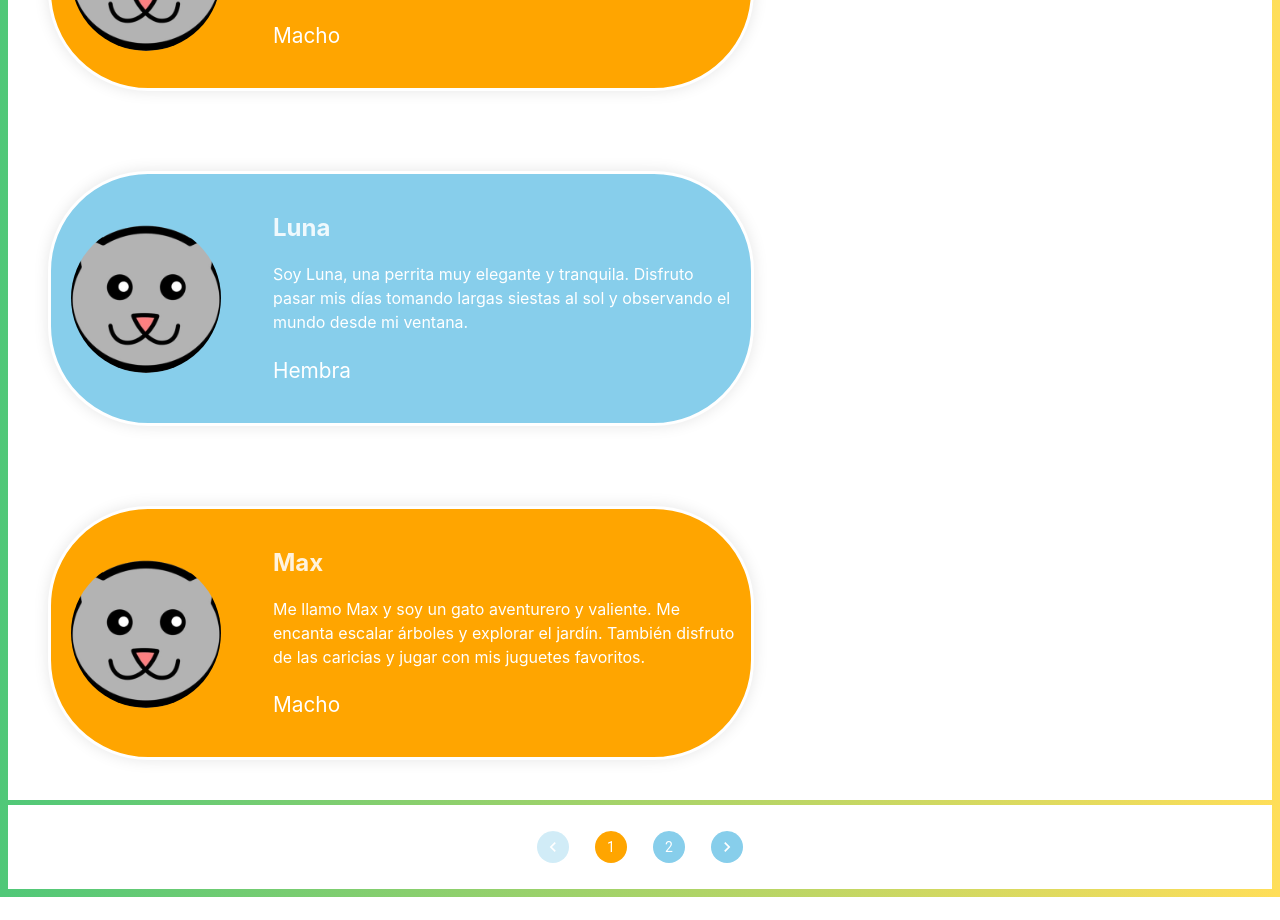
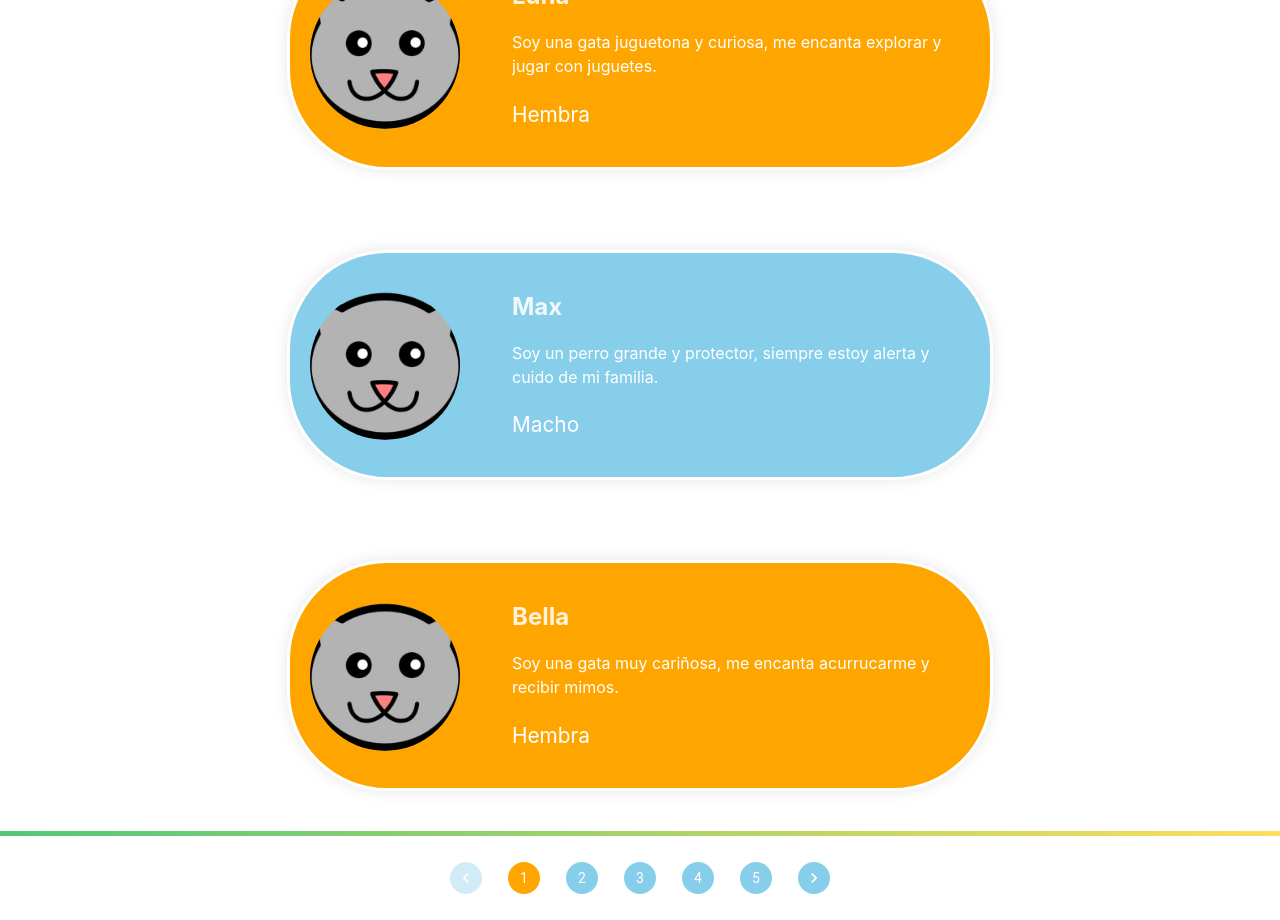
Before and after one commit to Noodle-itsDev/HappyPawsFrontEnd, a React (Vite) app: page / in a window 1280 px wide. Shown: the part 1200-2120 px from the top of the page. Before the commit the page ends 2097 px from the top, so only its background shows below. Built offline with nearby package versions, Linux system fonts and the light colour scheme.

Commit message:
Filtro acabado
filtro finalizado de provincia

```diff
--- a/src/mascotas-frontend/components-mascotas/ProductCard.css
+++ b/src/mascotas-frontend/components-mascotas/ProductCard.css
@@ -60,12 +60,14 @@
 /* Media query para vistas de ordenador (481px o más) */
 @media (min-width: 481px) {
   .product-card-container {
+    display: flex;
+    justify-content: center;
+    align-items: center;
+    height: auto;
     position: relative;
     max-width: 100%;
     background-color: white;
-
   }
-
 
   .background-card {
     position: relative;
--- a/src/mascotas-frontend/components-mascotas/filtroAdoptar.tsx
+++ b/src/mascotas-frontend/components-mascotas/filtroAdoptar.tsx
@@ -3,24 +3,27 @@ import './filtro.css';
 
 interface FiltroAdoptarProps {
   onClose: () => void;
-  applyFilters: (filters: { tipo: string; genero: string; tamaño: string }) => void;
+  applyFilters: (filters: { tipomascota: string; genero: string; tamaño: string; provincia: string }) => void;
+  provincias: { provincia: string, count: number }[];
 }
 
-const FiltroAdoptar: React.FC<FiltroAdoptarProps> = ({ onClose, applyFilters }) => {
-  const [tipo, setTipo] = useState('');
+const FiltroAdoptar: React.FC<FiltroAdoptarProps> = ({ onClose, applyFilters, provincias }) => {
+  const [tipomascota, setTipomascota] = useState('');
   const [genero, setGenero] = useState('');
   const [tamaño, setTamaño] = useState('');
+  const [provincia, setProvincia] = useState('');
 
   const handleApplyFilters = () => {
-    applyFilters({ tipo, genero, tamaño });
+    applyFilters({ tipomascota, genero, tamaño, provincia });
     onClose();
   };
 
   const handleResetFilters = () => {
-    setTipo('');
+    setTipomascota('');
     setGenero('');
     setTamaño('');
-    applyFilters({ tipo: '', genero: '', tamaño: '' });
+    setProvincia('');
+    applyFilters({ tipomascota: '', genero: '', tamaño: '', provincia: '' });
     onClose();
   };
 
@@ -29,8 +32,8 @@ const FiltroAdoptar: React.FC<FiltroAdoptarProps> = ({ onClose, applyFilters })
       <div className="bloque_buscador">
         <div className="buscador">
           <div className="opcion">
-        <label htmlFor="tipo" title="tipo" className="hidden-label">
-          <select id="tipo" value={tipo} onChange={(e) => setTipo(e.target.value)}>
+            <label htmlFor="tipomascota" title="tipomascota" className="hidden-label">
+              <select id="tipomascota" value={tipomascota} onChange={(e) => setTipomascota(e.target.value)}>
                 <option value="">Tipo de mascota</option>
                 <option value="Gato">Gatos</option>
                 <option value="Perro">Perros</option>
@@ -56,6 +59,18 @@ const FiltroAdoptar: React.FC<FiltroAdoptarProps> = ({ onClose, applyFilters })
               </select>
             </label>
           </div>
+          <div className="opcion">
+            <label htmlFor="provincia" title="provincia" className="hidden-label">
+              <select id="provincia" value={provincia} onChange={(e) => setProvincia(e.target.value)}>
+                <option value="">Provincia</option>
+                {provincias.map(p => (
+                  <option key={p.provincia} value={p.provincia}>
+                    {p.provincia} ({p.count})
+                  </option>
+                ))}
+              </select>
+            </label>
+          </div>
         </div>
       </div>
       <div className="btn-group">
@@ -64,8 +79,7 @@ const FiltroAdoptar: React.FC<FiltroAdoptarProps> = ({ onClose, applyFilters })
         <button onClick={onClose}>Cerrar</button>
       </div>
     </div>
-
-  );
+  )
 };
 
 export default FiltroAdoptar;
--- a/src/mascotas-frontend/components-mascotas/header.css
+++ b/src/mascotas-frontend/components-mascotas/header.css
@@ -62,6 +62,9 @@
 
 /* Media query para vistas de ordenador (481px o más) */
 @media (min-width: 481px) {
+  body {
+    margin: 0;
+  }
   .header-container {
     justify-content: flex-end;
     align-items: center;
@@ -107,7 +110,7 @@
   .titulo-mascota {
     color: rgb(255, 255, 255);
     text-align: center;
-    font-size: 24px;
+    font-size: 34px;
     padding: 1rem;
     margin-top: 40px;
   }
--- a/src/mascotas-frontend/mascotasController.tsx
+++ b/src/mascotas-frontend/mascotasController.tsx
@@ -16,6 +16,7 @@ interface Product {
   description: string;
   genero: 'Macho' | 'Hembra';
   tipomascota: 'Perro' | 'Gato';
+  provincia: string;
 }
 
 const products: Product[] = [
@@ -25,6 +26,7 @@ const products: Product[] = [
     description: "Soy un gato tranquilo y amoroso, muy amigable con otras mascotas y con los niños.",
     genero: "Macho",
     tipomascota: "Gato",
+    provincia: "Madrid"
   },
   {
     imageUrl: imagengato1,
@@ -32,65 +34,180 @@ const products: Product[] = [
     description: "Soy un perro pequeñito muy tranquilo, soy tímido y cariñoso me gusta dormir con las personas y que me den cariño.",
     genero: "Hembra",
     tipomascota: "Perro",
-  },
-  {
-    imageUrl: imagengato1,
-    title: "Simón",
-    description: "Soy Simón, un gato curioso y juguetón. Me encanta explorar cada rincón de la casa y descubrir nuevos juguetes.",
-    genero: "Macho",
-    tipomascota: "Gato",
+    provincia: "Barcelona"
   },
   {
     imageUrl: imagengato1,
     title: "Luna",
-    description: "Soy Luna, una perrita muy elegante y tranquila. Disfruto pasar mis días tomando largas siestas al sol y observando el mundo desde mi ventana.",
+    description: "Soy una gata juguetona y curiosa, me encanta explorar y jugar con juguetes.",
     genero: "Hembra",
-    tipomascota: "Perro",
+    tipomascota: "Gato",
+    provincia: "Valencia"
   },
   {
     imageUrl: imagengato1,
     title: "Max",
-    description: "Me llamo Max y soy un gato aventurero y valiente. Me encanta escalar árboles y explorar el jardín. También disfruto de las caricias y jugar con mis juguetes favoritos.",
+    description: "Soy un perro grande y protector, siempre estoy alerta y cuido de mi familia.",
     genero: "Macho",
+    tipomascota: "Perro",
+    provincia: "Sevilla"
+  },
+  {
+    imageUrl: imagengato1,
+    title: "Bella",
+    description: "Soy una gata muy cariñosa, me encanta acurrucarme y recibir mimos.",
+    genero: "Hembra",
     tipomascota: "Gato",
+    provincia: "Bilbao"
+  },
+  {
+    imageUrl: imagengato1,
+    title: "Rocky",
+    description: "Soy un perro enérgico y juguetón, me encanta correr y jugar al aire libre.",
+    genero: "Macho",
+    tipomascota: "Perro",
+    provincia: "Zaragoza"
   },
   {
     imageUrl: imagengato1,
     title: "Mia",
-    description: "Soy una gata muy sociable y cariñosa. Me encanta estar rodeada de gente y recibir mimos.",
+    description: "Soy una gata tranquila y observadora, me gusta descansar en lugares altos.",
     genero: "Hembra",
     tipomascota: "Gato",
+    provincia: "Granada"
+  },
+  {
+    imageUrl: imagengato1,
+    title: "Charlie",
+    description: "Soy un perro amigable y sociable, me llevo bien con otros perros y personas.",
+    genero: "Macho",
+    tipomascota: "Perro",
+    provincia: "Málaga"
+  },
+  {
+    imageUrl: imagengato1,
+    title: "Nala",
+    description: "Soy una gata independiente y curiosa, me gusta explorar y descubrir nuevos lugares.",
+    genero: "Hembra",
+    tipomascota: "Gato",
+    provincia: "Murcia"
+  },
+  {
+    imageUrl: imagengato1,
+    title: "Toby",
+    description: "Soy un perro leal y protector, siempre estoy pendiente de mi familia.",
+    genero: "Macho",
+    tipomascota: "Perro",
+    provincia: "Alicante"
+  },
+  {
+    imageUrl: imagengato1,
+    title: "Lola",
+    description: "Soy una gata juguetona y cariñosa, me encanta jugar con pelotas y recibir caricias.",
+    genero: "Hembra",
+    tipomascota: "Gato",
+    provincia: "Córdoba"
+  },
+{
+    imageUrl: imagengato1,
+    title: "Simba",
+    description: "Soy un gato aventurero y curioso, siempre buscando nuevas experiencias.",
+    genero: "Macho",
+    tipomascota: "Gato",
+    provincia: "Valencia"
+  },
+  {
+    imageUrl: imagengato1,
+    title: "Daisy",
+    description: "Soy una perrita dulce y juguetona, me encanta correr y jugar con mis amigos.",
+    genero: "Hembra",
+    tipomascota: "Perro",
+    provincia: "Madrid"
+  },
+  {
+    imageUrl: imagengato1,
+    title: "Oscar",
+    description: "Soy un gato tranquilo y observador, me gusta descansar en lugares soleados.",
+    genero: "Macho",
+    tipomascota: "Gato",
+    provincia: "Barcelona"
+  },
+  {
+    imageUrl: imagengato1,
+    title: "Molly",
+    description: "Soy una perrita cariñosa y leal, siempre estoy lista para dar y recibir amor.",
+    genero: "Hembra",
+    tipomascota: "Perro",
+    provincia: "Sevilla"
   },
   {
     imageUrl: imagengato1,
     title: "Leo",
-    description: "Me gusta estar al tanto de todo lo que sucede en casa y participar en todas las actividades familiares. Siempre estoy listo para jugar y recibir caricias.",
+    description: "Soy un gato juguetón y enérgico, me encanta perseguir juguetes y explorar.",
     genero: "Macho",
-    tipomascota: "Perro",
+    tipomascota: "Gato",
+    provincia: "Bilbao"
   },
   {
     imageUrl: imagengato1,
-    title: "Simba",
-    description: "Soy un gato tranquilo y cariñoso. Me gusta descansar en lugares soleados y recibir caricias. Soy un gran compañero y me encanta estar cerca de mis humanos.",
-    genero: "Macho",
-    tipomascota: "Gato",
+    title: "Lucy",
+    description: "Soy una perrita amigable y sociable, me llevo bien con otros animales y personas.",
+    genero: "Hembra",
+    tipomascota: "Perro",
+    provincia: "Zaragoza"
   },
   {
     imageUrl: imagengato1,
-    title: "Mimi",
-    description: "Soy una gata juguetona y enérgica. Me encanta jugar con pelotas y perseguir juguetes. Siempre estoy buscando algo divertido para hacer y disfruto de la compañía de otros gatos.",
-    genero: "Hembra",
-    tipomascota: "Perro",
+    title: "Felix",
+    description: "Soy un gato independiente y curioso, me gusta explorar y descubrir nuevos lugares.",
+    genero: "Macho",
+    tipomascota: "Gato",
+    provincia: "Granada"
   },
   {
     imageUrl: imagengato1,
-    title: "Oliver",
-    description: "Soy un gato inteligente y observador. Me gusta sentarme en lugares altos y observar todo lo que sucede a mi alrededor. Disfruto de los mimos y siempre estoy listo para una siesta.",
+    title: "Sophie",
+    description: "Soy una perrita tranquila y cariñosa, me encanta acurrucarme y recibir mimos.",
+    genero: "Hembra",
+    tipomascota: "Perro",
+    provincia: "Málaga"
+  },
+  {
+    imageUrl: imagengato1,
+    title: "Milo",
+    description: "Soy un gato juguetón y curioso, siempre buscando nuevas aventuras.",
     genero: "Macho",
+    tipomascota: "Gato",
+    provincia: "Murcia"
+  },
+  {
+    imageUrl: imagengato1,
+    title: "Chloe",
+    description: "Soy una perrita leal y protectora, siempre estoy pendiente de mi familia.",
+    genero: "Hembra",
     tipomascota: "Perro",
-  },
-  // Más productos aquí...
+    provincia: "Alicante"
+  }
 ];
+
+const getProvinciasWithCount = (products: Product[]) => {
+  const provinciasCount: { [key: string]: number } = {};
+
+  products.forEach(product => {
+    if (provinciasCount[product.provincia]) {
+      provinciasCount[product.provincia]++;
+    } else {
+      provinciasCount[product.provincia] = 1;
+    }
+  });
+
+  return Object.entries(provinciasCount)
+    .map(([provincia, count]) => ({
+      provincia,
+      count
+    }))
+    .sort((a, b) => a.provincia.localeCompare(b.provincia));
+};
 
 const itemsPerPage = 5;
 
@@ -98,9 +215,10 @@ const App: React.FC = () => {
   const [currentPage, setCurrentPage] = useState(1);
   const [showPopup, setShowPopup] = useState(false);
   const [filters, setFilters] = useState({
-    tipo: '',
+    tipomascota: '',
     genero: '',
     tamaño: '',
+    provincia: ''
   });
 
   const totalPages = Math.ceil(products.length / itemsPerPage);
@@ -114,8 +232,9 @@ const App: React.FC = () => {
 
   const filteredProducts = products.filter((product) => {
     return (
-      (filters.tipo === '' || product.tipomascota === filters.tipo) &&
-      (filters.genero === '' || product.genero === filters.genero)
+      (filters.tipomascota === '' || product.tipomascota === filters.tipomascota) &&
+      (filters.genero === '' || product.genero === filters.genero) &&
+      (filters.provincia === '' || product.provincia === filters.provincia)
     );
   });
 
@@ -125,10 +244,12 @@ const App: React.FC = () => {
     setShowPopup(!showPopup);
   };
 
-  const applyFilters = (newFilters: { tipo: string; genero: string; tamaño: string }) => {
+  const applyFilters = (newFilters: { tipomascota: string; genero: string; tamaño: string; provincia: string }) => {
     setFilters(newFilters);
     setCurrentPage(1);
   };
+
+  const provinciasWithCount = getProvinciasWithCount(products);
 
   return (
     <>
@@ -138,7 +259,7 @@ const App: React.FC = () => {
           Filtrar <img src={IconoFiltrar} alt="" className='icono-filtro' />
         </button>
       </div>
-      {showPopup && <FiltroAdoptar onClose={togglePopup} applyFilters={applyFilters} />}
+      {showPopup && <FiltroAdoptar onClose={togglePopup} applyFilters={applyFilters} provincias={provinciasWithCount} />}
       <Routes>
         <Route path="/" element={
           <>
@@ -150,7 +271,6 @@ const App: React.FC = () => {
                   title={product.title}
                   description={product.description}
                   genero={product.genero}
-                  // No pasamos tipomascota al componente
                 />
               ) : (
                 <ProductCard2
@@ -159,7 +279,6 @@ const App: React.FC = () => {
                   title={product.title}
                   description={product.description}
                   genero={product.genero}
-                  // No pasamos tipomascota al componente
                 />
               )
             ))}
```
Also changed, not shown: src/mascotas-frontend/components-mascotas/prueba.html (deleted, +0 -48 lines). Lines whose indentation alone changed are shown as unchanged.
